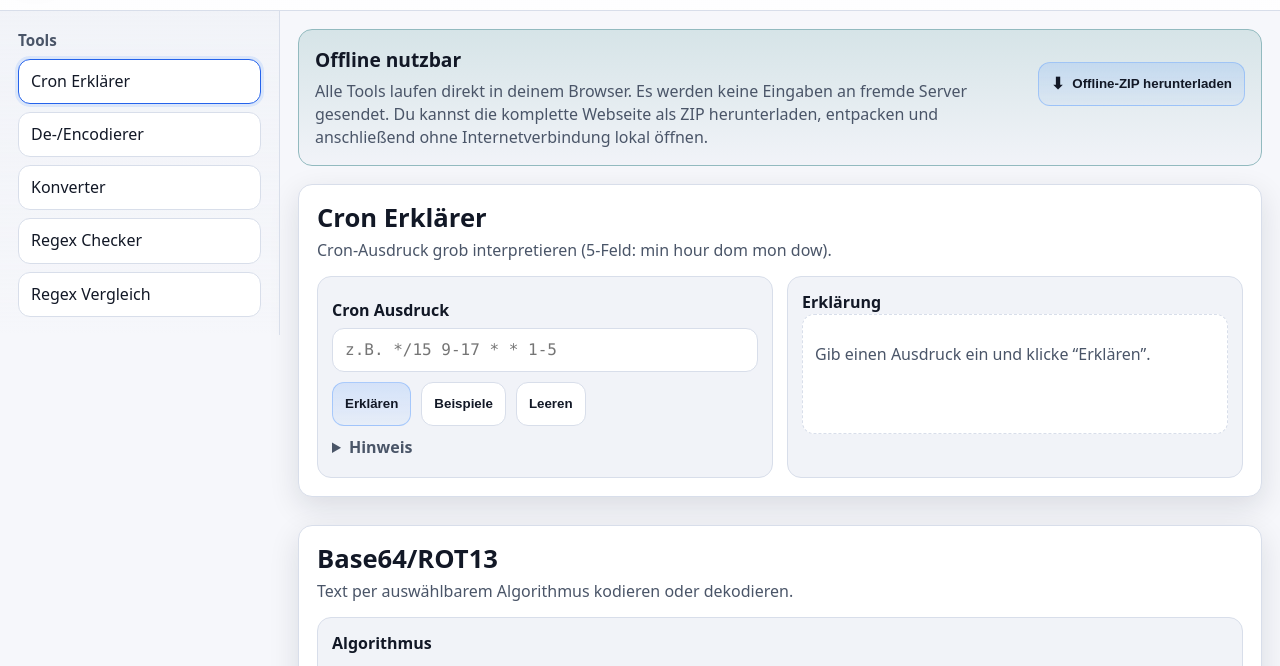
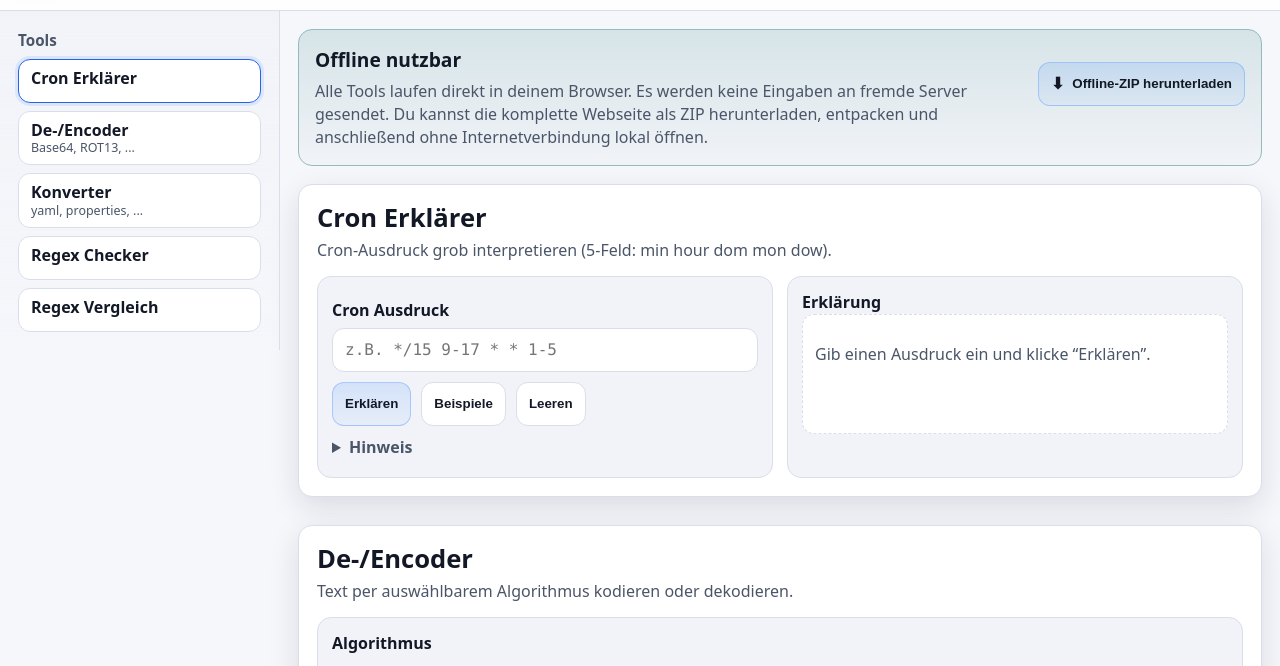
Before and after one commit to Huluvu424242/online-tools, a plain HTML site: page index.html in a window 1280 px wide. Shown: the part 86-752 px from the top of the page. Drawn offline with Linux system fonts and the light colour scheme.

Commit message:
Fix encoder labels and YAML converter swap

```diff
--- a/app.js
+++ b/app.js
@@ -83,7 +83,19 @@ function initToolNav() {
         a.className = "nav-link";
         a.href = `#${id}`;
         a.dataset.tool = toolName;
-        a.textContent = label;
+
+        const labelText = document.createElement("span");
+        labelText.className = "nav-link-label";
+        labelText.textContent = label;
+        a.appendChild(labelText);
+
+        const hint = section.dataset.navHint?.trim();
+        if (hint) {
+            const hintText = document.createElement("span");
+            hintText.className = "nav-link-hint";
+            hintText.textContent = hint;
+            a.appendChild(hintText);
+        }
 
         li.appendChild(a);
         nav.appendChild(li);
--- a/index.html
+++ b/index.html
@@ -132,10 +132,10 @@
         </section>
 
         <!-- TOOL: Base64 -->
-        <section class="tool" id="tool-base64" data-name="Base64 ROT13 De-/Encodierer" data-nav="De-/Encodierer"
-                 data-tags="base64 rot13 encode decode verschlüsselung codierung">
+        <section class="tool" id="tool-base64" data-name="Base64 ROT13 De-/Encoder" data-nav="De-/Encoder" data-nav-hint="Base64, ROT13, ..."
+                 data-tags="base64 rot13 encode decode verschlüsselung codierung encoder decoder">
             <header class="tool-header">
-                <h1>Base64/ROT13</h1>
+                <h1>De-/Encoder</h1>
                 <p class="muted">Text per auswählbarem Algorithmus kodieren oder dekodieren.</p>
             </header>
 
@@ -179,7 +179,7 @@
         </section>
 
         <!-- TOOL: YAML/Properties Konverter -->
-        <section class="tool" id="tool-yaml-properties" data-name="YAML Properties Konverter" data-nav="Konverter"
+        <section class="tool" id="tool-yaml-properties" data-name="YAML Properties Konverter" data-nav="Konverter" data-nav-hint="yaml, properties, ..."
                  data-tags="yaml yml properties java spring konfiguration converter konverter">
             <header class="tool-header">
                 <h1>YAML/Properties Konverter</h1>
--- a/styles.css
+++ b/styles.css
@@ -265,15 +265,30 @@ code {
 
 .nav-link {
     display: inline-flex;
-    align-items: center;
+    flex-direction: column;
+    align-items: flex-start;
     justify-content: center;
+    gap: 2px;
     min-height: 44px;
     min-width: max-content;
-    padding: 10px 12px;
-    border-radius: 999px;
+    max-width: min(72vw, 260px);
+    padding: 9px 12px;
+    border-radius: 14px;
     border: 1px solid var(--border);
     background: var(--surface);
-    white-space: nowrap;
+    white-space: normal;
+    text-align: left;
+}
+
+.nav-link-label {
+    font-weight: 650;
+    line-height: 1.15;
+}
+
+.nav-link-hint {
+    color: var(--muted);
+    font-size: 0.78rem;
+    line-height: 1.15;
 }
 
 .nav-link:focus {
--- a/tools/yaml-properties.js
+++ b/tools/yaml-properties.js
@@ -354,10 +354,14 @@ function initYamlPropertiesConverter() {
         output.placeholder = `${outputLabel}-Ergebnis…`;
     };
 
+    const convertValue = (value, conversionMode = mode.value) => (
+        conversionMode === "propertiesToYaml" ? propertiesToYaml(value) : yamlToProperties(value)
+    );
+
     const convert = () => {
         try {
-            output.value = mode.value === "propertiesToYaml" ? propertiesToYaml(input.value) : yamlToProperties(input.value);
-            setStatus("Konvertierung abgeschlossen.");
+            output.value = convertValue(input.value);
+            setStatus(input.value.trim() ? "Konvertierung abgeschlossen." : "Eingabe ist leer.");
             setAnnounce("YAML Properties Konvertierung abgeschlossen");
         } catch (error) {
             setStatus(error?.message || "Konvertierung fehlgeschlagen.", true);
@@ -373,17 +377,26 @@ function initYamlPropertiesConverter() {
     convertBtn.addEventListener("click", convert);
 
     swapBtn.addEventListener("click", () => {
+        try {
+            if (!output.value && input.value) {
+                output.value = convertValue(input.value);
+            }
+
             const previousInput = input.value;
             input.value = output.value;
             output.value = previousInput;
             mode.value = mode.value === "propertiesToYaml" ? "yamlToProperties" : "propertiesToYaml";
             syncLabels();
             setStatus("Eingabe/Ausgabe getauscht und Richtung gewechselt.");
+        } catch (error) {
+            setStatus(error?.message || "Tauschen fehlgeschlagen.", true);
+        }
     });
 
     clearBtn.addEventListener("click", () => {
         input.value = "";
         output.value = "";
+        syncLabels();
         setStatus("Geleert.");
     });
 
```
Lines whose indentation alone changed are shown as unchanged.
